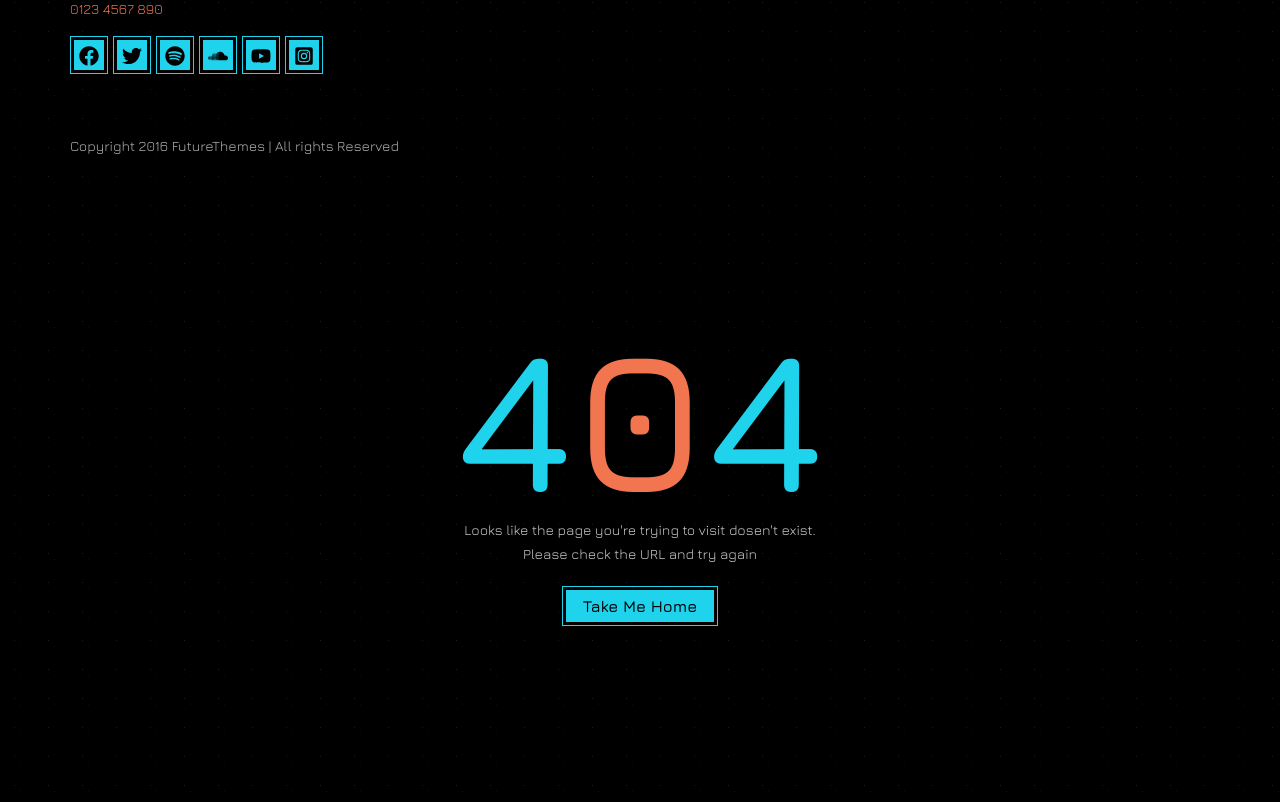
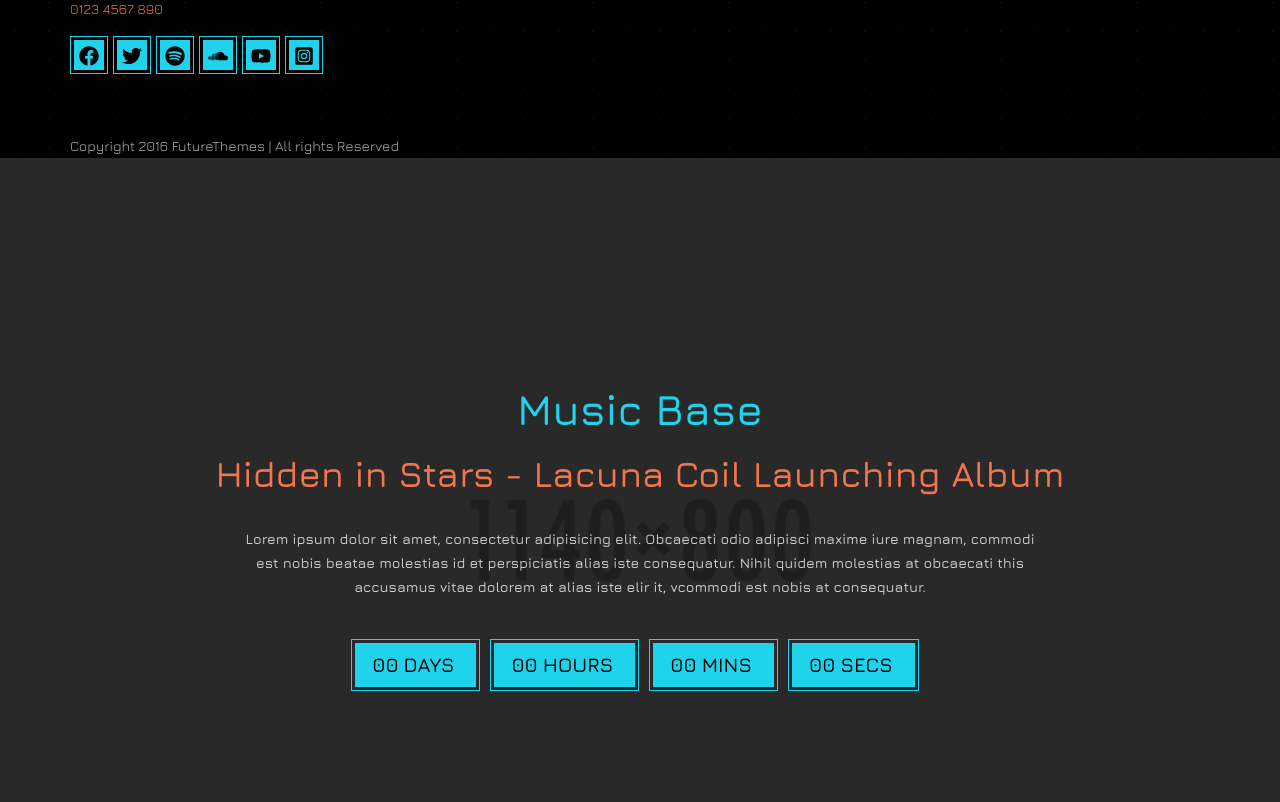
Before and after one commit to BryantIT/atomic-rocket-user-portal, a React (Create React App) app: page / in a window 1280 px wide. Shown: the part 7346-8148 px from the top of the page. Built offline with nearby package versions, Linux system fonts and the light colour scheme; the HTML template or start-up script is replaced by a standard one.

Commit message:
countdown component

```diff
--- a/src/App.js
+++ b/src/App.js
@@ -2,7 +2,7 @@ import React, { Fragment } from 'react'
 // Components
 import Header from './components/header/Header'
 import Footer from './components/footer/Footer'
-import FourOhFour from './components/errors/FourOhFour'
+import CountDown from './components/utility/countdown/CountDown'
 // Pages
 import Home from './pages/Home'
 import AlbumPage from './pages/AlbumPage'
@@ -44,7 +44,7 @@ function App() {
         </Routes>
       </div>
       <Footer />
-      <FourOhFour />
+      <CountDown />
     </Fragment>
   )
 }
--- /dev/null
+++ b/src/components/utility/countdown/CountDown.js
@@ -0,0 +1,56 @@
+import React from 'react'
+// Stylesheet
+import './style.css'
+
+const CountDown = () => {
+  return (
+    <div className='coming-soon-page-wrapper '>
+      <div className='overlay-section'>
+        <div className='section'>
+          <div className='container'>
+            <div className='site-branding'>
+              <a href='index.html' className='colored'>
+                Music Base
+              </a>
+            </div>
+            <h1 className='colored-orange'>
+              Hidden in Stars - Lacuna Coil Launching Album{' '}
+            </h1>
+            <p>
+              Lorem ipsum dolor sit amet, consectetur adipisicing elit.
+              Obcaecati odio adipisci maxime iure magnam, commodi est nobis
+              beatae molestias id et perspiciatis alias iste consequatur. Nihil
+              quidem molestias at obcaecati this accusamus vitae dolorem at
+              alias iste elir it, vcommodi est nobis at consequatur.
+            </p>
+          </div>
+          <div className='coming-soon-countdown'>
+            <ul
+              className='countdown clearfix start_countdown'
+              data-date='15 november 2016 12:00:00'
+            >
+              <li>
+                <span className='days'>00</span>
+                <span className='timeRefDays'>days</span>
+              </li>
+              <li>
+                <span className='hours'>00</span>
+                <span className='timeRefHours'>hours</span>
+              </li>
+              <li>
+                <span className='minutes'>00</span>
+                <span className='timeRefMinutes'>mins</span>
+              </li>
+              <li>
+                <span className='seconds'>00</span>
+                <span className='timeRefSeconds'>secs</span>
+              </li>
+            </ul>
+          </div>
+        </div>
+      </div>
+    </div>
+  )
+}
+
+export default CountDown
--- /dev/null
+++ b/src/components/utility/countdown/style.css
@@ -0,0 +1,62 @@
+.coming-soon-page-wrapper {
+  background: #0b0d13 url(../../../assets/imgs/elements/comming-soon.jpg)
+    no-repeat fixed center center;
+  background-size: cover;
+  text-align: center;
+  height: vh;
+}
+.coming-soon-page-wrapper .section {
+  padding: 18% 0;
+}
+.coming-soon-page-wrapper .site-branding {
+  display: inline-block;
+  font-size: 43px;
+  line-height: 43px;
+  font-weight: 600;
+  margin-bottom: 25px;
+}
+.coming-soon-page-wrapper p {
+  font-weight: 600;
+  color: #cccccc;
+  width: 70%;
+  margin: 35px auto 40px;
+}
+.coming-soon-page-wrapper .coming-soon-countdown ul li {
+  position: relative;
+  display: inline-block;
+  margin-right: 10px;
+  font-size: 20px;
+  line-height: 20px;
+  text-transform: uppercase;
+  font-weight: 600;
+  padding: 15px 20px;
+  color: #000000;
+  border: 1px solid #1fd3ec;
+}
+.coming-soon-page-wrapper .coming-soon-countdown ul li span {
+  position: relative;
+  z-index: 10;
+  margin-right: 5px;
+}
+.coming-soon-page-wrapper .coming-soon-countdown ul li::before {
+  position: absolute;
+  top: 3px;
+  bottom: 3px;
+  left: 3px;
+  right: 3px;
+  content: '';
+  background: #1fd3ec;
+  z-index: 1;
+}
+@media all and (max-width: 767px) {
+  .coming-soon-page-wrapper h1 {
+    font-size: 30px;
+  }
+  .coming-soon-page-wrapper .coming-soon-countdown ul li {
+    margin-right: 10px;
+    margin-bottom: 10px;
+    font-size: 16px;
+    line-height: 16px;
+    padding: 10px 15px;
+  }
+}
```
